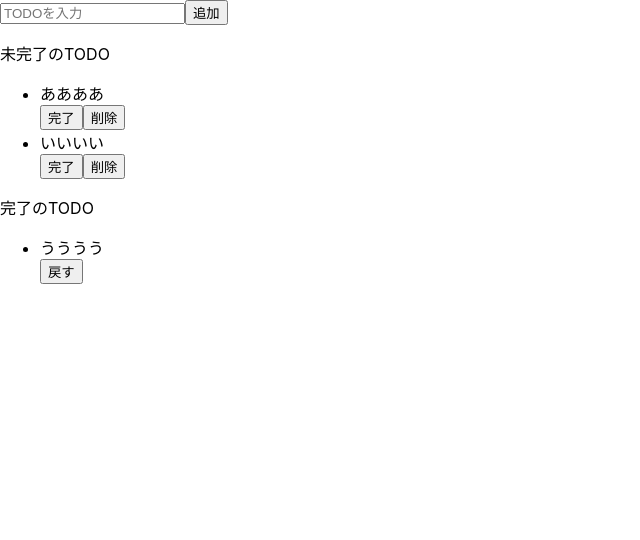
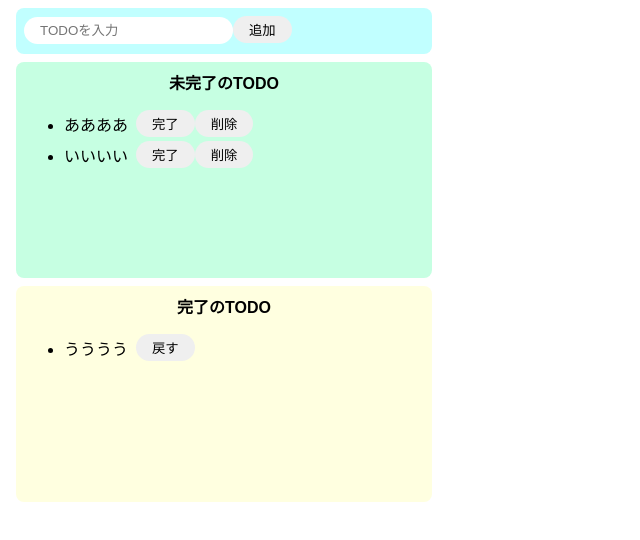
Before and after one commit to FallstagAtsugi/my-todoapp, a React (Create React App) app: page / in a window 1280 px wide. Shown: the top 540 px of the page, without its empty margins (0-640 px from the left). Built offline with nearby package versions, Linux system fonts and the light colour scheme.

Commit message:
CSS適用

```diff
--- a/src/App.jsx
+++ b/src/App.jsx
@@ -4,29 +4,29 @@
 export const App = () => {
   return (
     <>
-      <div>
+      <div className="input-area">
         <input placeholder="TODOを入力" />
         <button>追加</button>
       </div>
-      <div>
-        <p>未完了のTODO</p>
+      <div className="incomplete-area">
+        <p className="title">未完了のTODO</p>
         <ul>
-          <div>
+          <div className="list-row">
             <li>ああああ</li>
             <button>完了</button>
             <button>削除</button>
           </div>
-          <div>
+          <div className="list-row">
             <li>いいいい</li>
             <button>完了</button>
             <button>削除</button>
           </div>
         </ul>
       </div>
-      <div>
-        <p>完了のTODO</p>
+      <div className="complete-area">
+        <p className="title">完了のTODO</p>
         <ul>
-          <div>
+          <div className="list-row">
             <li>うううう</li>
             <button>戻す</button>
           </div>
--- a/src/style.css
+++ b/src/style.css
@@ -1,13 +1,65 @@
 body {
-  margin: 0;
-  font-family: -apple-system, BlinkMacSystemFont, 'Segoe UI', 'Roboto', 'Oxygen',
-    'Ubuntu', 'Cantarell', 'Fira Sans', 'Droid Sans', 'Helvetica Neue',
-    sans-serif;
-  -webkit-font-smoothing: antialiased;
-  -moz-osx-font-smoothing: grayscale;
+  font-family: sans-serif;
 }
 
-code {
-  font-family: source-code-pro, Menlo, Monaco, Consolas, 'Courier New',
-    monospace;
+input {
+  border-radius: 16px;
+  border: none;
+  padding: 6px 16px;
+  outline: none;
 }
+
+button {
+  border-radius: 16px;
+  border: none;
+  padding: 4px 16px;
+}
+
+button:hover {
+  background-color: #ff7fff;
+  color: white;
+  cursor: pointer;
+}
+
+li {
+  margin-right: 8px;
+}
+
+.input-area {
+  background-color: #c1ffff;
+  width: 400px;
+  height: 30px;
+  padding: 8px;
+  margin: 8px;
+  border-radius: 8px;
+}
+
+.incomplete-area {
+  background-color: #c6ffe2;
+  width: 400px;
+  min-height: 200px;
+  padding: 8px;
+  margin: 8px;
+  border-radius: 8px;
+}
+
+.complete-area {
+  background-color: #ffffe0;
+  width: 400px;
+  min-height: 200px;
+  padding: 8px;
+  margin: 8px;
+  border-radius: 8px;
+}
+
+.title {
+  text-align: center;
+  margin-top: 0;
+  font-weight: bold;
+}
+
+.list-row {
+  display: flex;
+  align-items: center;
+  padding-bottom: 4px;
+}
```
